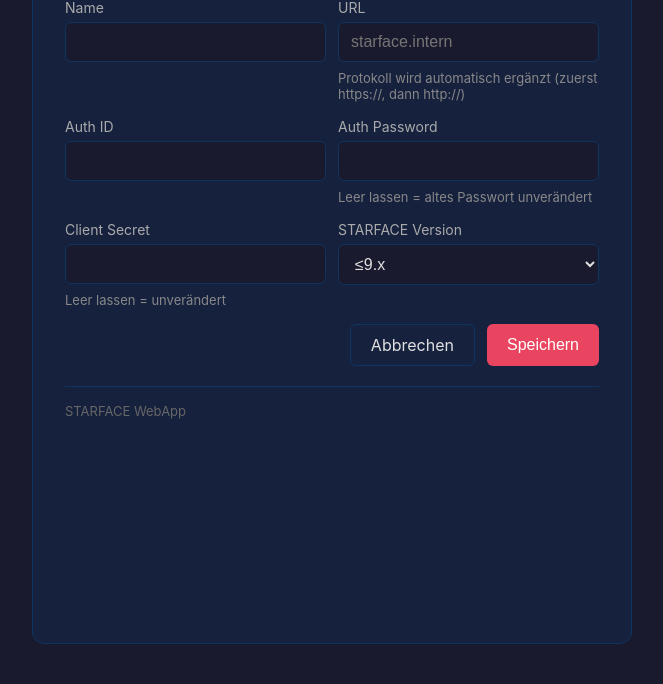
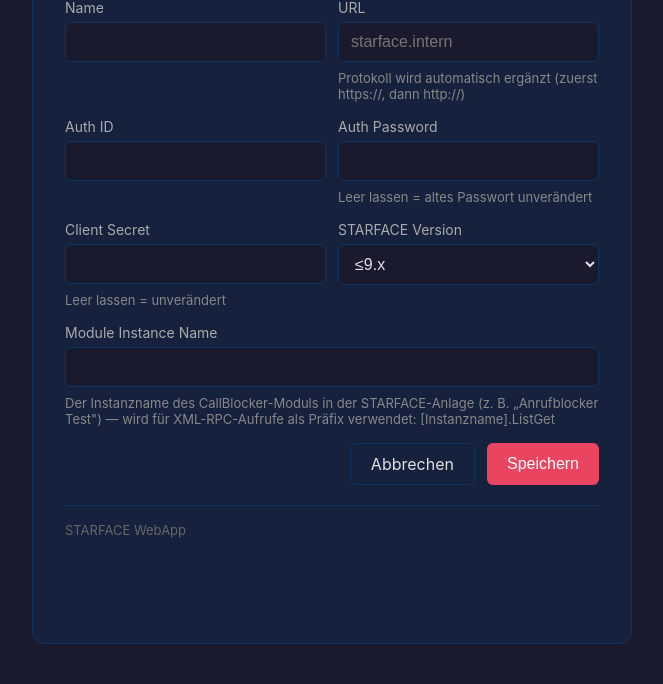
Before and after one commit to MiCoSa79/Starface-WebApp, a FastAPI app: template app/templates/edit_installation.html in a window 1280 px wide. Shown: the part 116-800 px from the top of the page, without its empty margins (308-971 px from the left). Run offline with FastAPI, Linux system fonts and the light colour scheme; the template is opened without the code that fills it, so the values that code supplies are empty.

Commit message:
feat(module): module_instance_name Feld + RPC-Präfix [Instanzname].[EntryPoint] (v0.0.52)
- edit_installation.html: neues Feld 'Module Instance Name'
- DB: neue Spalte module_instance_name in installations
- POST-Update nimmt module_instance_name entgegen
- _xmlrpc: optionaler instance_name-Parameter → Präfix [Instanzname]. vor Methode
- Alle 5 XML-RPC-Aufrufe (ListGet, ListAdd, ListRemove, test-conn) nutzen das Präfix

```diff
--- a/app/main.py
+++ b/app/main.py
@@ -88,7 +88,8 @@ def init_db():
             oauth_client TEXT DEFAULT 'rest-client',
             oauth_access TEXT,
             oauth_refresh TEXT,
-            oauth_expires INTEGER
+            oauth_expires INTEGER,
+            module_instance_name TEXT DEFAULT ''
         );
         CREATE TABLE IF NOT EXISTS oauth_auths (
             state TEXT PRIMARY KEY,
@@ -146,8 +147,12 @@ def init_db():
         if col not in icols:
             conn.execute(f"ALTER TABLE installations ADD COLUMN {col} {ddl}")
     # Migration (v0.0.45): oauth_client + oauth_auths-Tabelle
-    if "oauth_client" not in icols:
-        conn.execute("ALTER TABLE installations ADD COLUMN oauth_client TEXT DEFAULT 'rest-client'")
+        if "oauth_client" not in icols:
+            conn.execute("ALTER TABLE installations ADD COLUMN oauth_client TEXT DEFAULT 'rest-client'")
+        # Migration (v0.0.51): module_instance_name für RPC-Präfix
+        icols = [r[1] for r in conn.execute("PRAGMA table_info(installations)").fetchall()]
+        if "module_instance_name" not in icols:
+            conn.execute("ALTER TABLE installations ADD COLUMN module_instance_name TEXT DEFAULT ''")
     try:
         conn.execute("""
             CREATE TABLE IF NOT EXISTS oauth_auths (
@@ -403,9 +408,19 @@ def _get_token(inst) -> str:
     return access
 
 
-def _xmlrpc(url: str, token: str, method: str, params: dict = None) -> dict:
-    """Führt einen XML-RPC-Call gegen die STARFACE aus."""
+def _xmlrpc(url: str, token: str, method: str, params: dict = None,
+             instance_name: str = None) -> dict:
+    """Führt einen XML-RPC-Call gegen die STARFACE aus.
+
+    Wenn instance_name gesetzt ist, wird das Präfix
+    ``[instance_name].`` vor den method-Namen gesetzt.
+    """
     url = _ensure_url(url)
+    # RPC-Präfix für Module: [Instanzname].[EntryPoint]
+    if instance_name:
+        full_method = f"{instance_name}.{method}"
+    else:
+        full_method = method
     params = params or {}
     members = "".join(
         f"<member><name>{k}</name><value><string>{v}</string></value></member>"
@@ -413,7 +428,7 @@ def _xmlrpc(url: str, token: str, method: str, params: dict = None) -> dict:
     )
     body = (
         '<?xml version="1.0"?><methodCall>'
-        f"<methodName>{method}</methodName>"
+        f"<methodName>{full_method}</methodName>"
         f"<params><param><value><struct>{members}</struct></value></param></params>"
         "</methodCall>"
     )
@@ -832,6 +847,7 @@ async def admin_installation_update(request: Request, inst_id: int,
                                     auth_id: str = Form(""),
                                     auth_pass: str = Form(""),
                                     client_secret: str = Form(""),
+                                    module_instance_name: str = Form(""),
                                     is_starface10: int = Form(1)):
     """Update einer bestehenden Anlage."""
     user = verify_session(request.cookies.get(SESSION_COOKIE))
@@ -847,8 +863,8 @@ async def admin_installation_update(request: Request, inst_id: int,
     new_auth_pass = _encrypt(auth_pass) if auth_pass else inst["auth_pass"]
     new_client_secret = _encrypt(client_secret) if client_secret else inst["client_secret"]
     conn.execute(
-        "UPDATE installations SET name=?, url=?, auth_id=?, auth_pass=?, client_secret=?, is_starface10=? WHERE id=?",
-        (name, url, new_auth_id, new_auth_pass, new_client_secret, bool(is_starface10), inst_id))
+        "UPDATE installations SET name=?, url=?, auth_id=?, auth_pass=?, client_secret=?, module_instance_name=?, is_starface10=? WHERE id=?",
+        (name, url, new_auth_id, new_auth_pass, new_client_secret, module_instance_name, bool(is_starface10), inst_id))
     conn.commit()
     conn.close()
     _log_event(inst_id, user["user_id"], "installation_update", name)
@@ -869,7 +885,7 @@ async def admin_installation_test_conn(request: Request, inst_id: int):
     try:
         url = inst["url"]
         token = _get_token(inst)
-        result = _xmlrpc(url, token, "ListGet")
+        result = _xmlrpc(url, token, "ListGet", instance_name=inst["module_instance_name"])
         count = len(result.get("values", []))
         return JSONResponse({"ok": True, "message": f"Verbunden, {count} Nummern in der Blocklist"})
     except Exception as e:
@@ -1185,7 +1201,7 @@ async def blocklist_page(request: Request, inst_id: int):
     error = ""
     try:
         token = _get_token(inst)
-        result = _xmlrpc(inst["url"], token, "ListGet")
+        result = _xmlrpc(inst["url"], token, "ListGet", instance_name=inst["module_instance_name"])
         numbers = [v for v in result["values"] if v.strip()]
     except Exception as e:
         error = f"Verbindung fehlgeschlagen: {e}"
@@ -1217,7 +1233,7 @@ async def blocklist_add(request: Request, inst_id: int, numbers: str = Form(...)
     try:
         token = _get_token(inst)
         for n in cleaned:
-            _xmlrpc(inst["url"], token, "ListAdd", {"INPUT_NUMMERN": n})
+            _xmlrpc(inst["url"], token, "ListAdd", {"INPUT_NUMMERN": n}, instance_name=inst["module_instance_name"])
         _log_event(inst_id, user["user_id"], "blocklist_add", f"{len(cleaned)} Nummern")
     except Exception as e:
         return RedirectResponse(f"/installation/{inst_id}/blocklist?error={quote(str(e))}",
@@ -1243,7 +1259,7 @@ async def blocklist_remove(request: Request, inst_id: int, number: str = Form(..
 
     try:
         token = _get_token(inst)
-        _xmlrpc(inst["url"], token, "ListRemove", {"INPUT_NUMMERN": number})
+        _xmlrpc(inst["url"], token, "ListRemove", {"INPUT_NUMMERN": number}, instance_name=inst["module_instance_name"])
         _log_event(inst_id, user["user_id"], "blocklist_remove", number)
     except Exception as e:
         return RedirectResponse(f"/installation/{inst_id}/blocklist?error={quote(str(e))}",
@@ -1268,7 +1284,7 @@ async def installation_test(request: Request, inst_id: int):
 
     try:
         token = _get_token(inst)
-        result = _xmlrpc(inst["url"], token, "ListGet")
+        result = _xmlrpc(inst["url"], token, "ListGet", instance_name=inst["module_instance_name"])
         n = len([v for v in result["values"] if v.strip()])
         return JSONResponse({"ok": True, "token_len": len(token), "entries": n})
     except Exception as e:
--- a/app/templates/edit_installation.html
+++ b/app/templates/edit_installation.html
@@ -62,6 +62,13 @@ input[type="checkbox"]{margin-right:6px;transform:scale(1.2)}
                 </select>
             </div>
         </div>
+        <div class="form-row">
+            <div>
+                <label for="module_instance_name">Module Instance Name</label>
+                <input type="text" id="module_instance_name" name="module_instance_name" value="{{ inst.module_instance_name }}" autocomplete="off">
+                <div class="hint">Der Instanzname des CallBlocker-Moduls in der STARFACE-Anlage (z. B. „Anrufblocker Test") — wird für XML-RPC-Aufrufe als Präfix verwendet: [Instanzname].ListGet</div>
+            </div>
+        </div>
         <div class="form-row" style="justify-content:flex-end;gap:12px">
             <a href="/admin" class="btn-secondary">Abbrechen</a>
             <button type="submit" class="btn-primary">Speichern</button>
```
